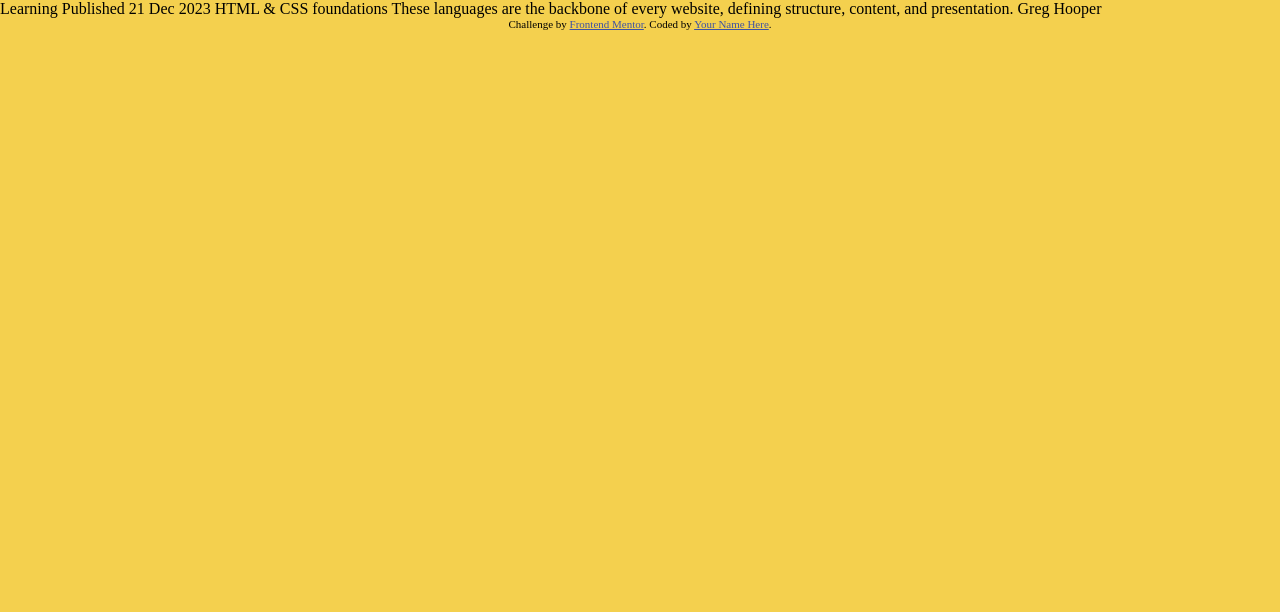
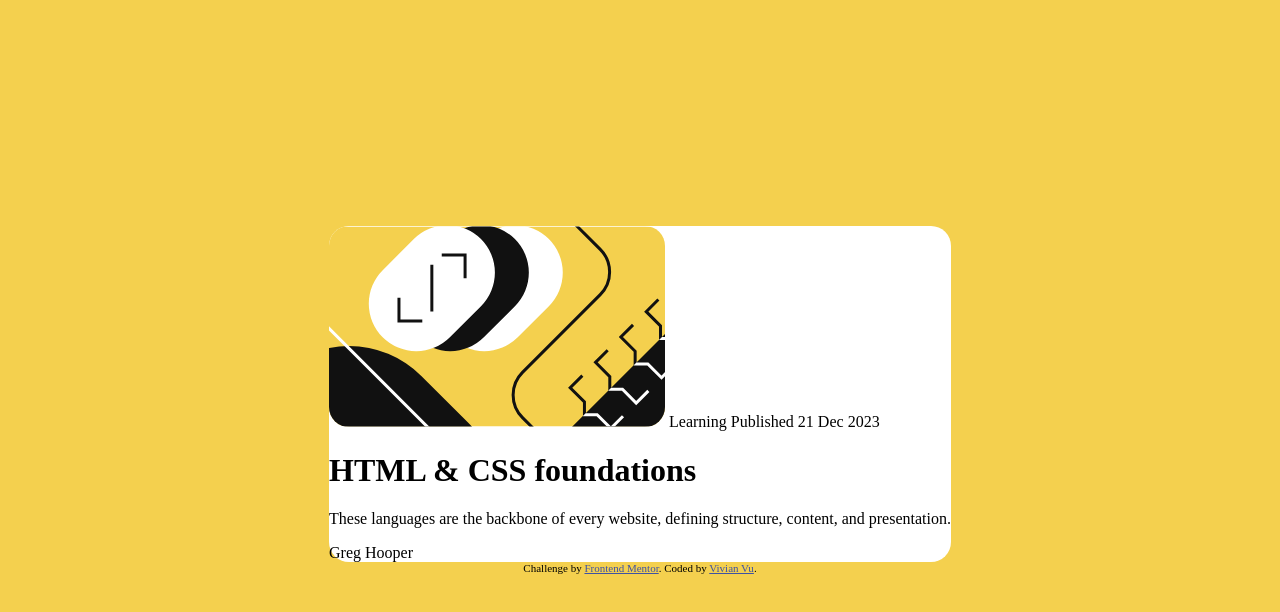
Before and after one commit to viveevu11/blog-preview-card, a plain HTML site: page index.html in a window 1280 px wide. Drawn offline with Linux system fonts and the light colour scheme.

Commit message:
Add tags to body text

```diff
--- a/index.html
+++ b/index.html
@@ -12,24 +12,27 @@
   <style>
     .attribution { font-size: 0.6875rem; text-align: center; }
     .attribution a { color: hsl(228, 45%, 44%); }
-    body {margin: 0; min-height: 100vh; background-color: #F4D04E}
+    body {display: flex; flex-direction: column; justify-content: center; align-items: center; margin: 0; min-height: 100vh; background-color: #F4D04E}
+    .card {box-sizing: border-box; background-color: white; border-radius: 20px;}
+    img {border-radius: 20px;}
   </style>
 </head>
 <body>
+  <div class="card">
+    <img src="./assets/images/illustration-article.svg" alt="HTML/CSS Course Image"/>
+    <span>Learning</span>
 
-  Learning
+    <time>Published 21 Dec 2023</time>
 
-  Published 21 Dec 2023
+    <h1>HTML & CSS foundations</h1>
 
-  HTML & CSS foundations
+    <p>These languages are the backbone of every website, defining structure, content, and presentation.</p>
 
-  These languages are the backbone of every website, defining structure, content, and presentation.
-
-  Greg Hooper
-
+    <span>Greg Hooper</span>
+  </div>
   <footer class="attribution">
     Challenge by <a href="https://www.frontendmentor.io?ref=challenge">Frontend Mentor</a>.
-    Coded by <a href="#">Your Name Here</a>.
+    Coded by <a href="#">Vivian Vu</a>.
   </footer>
 </body>
 </html>
```
